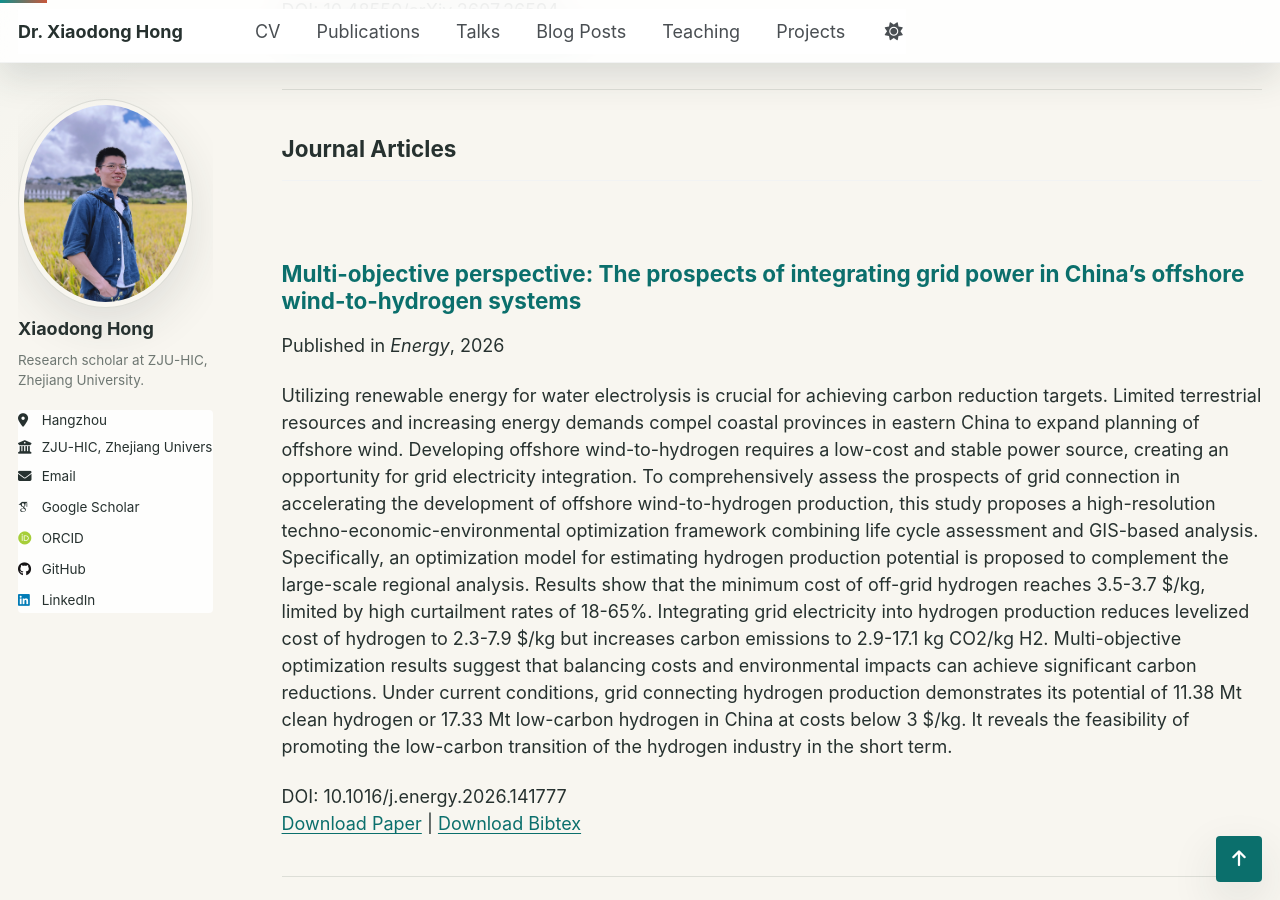
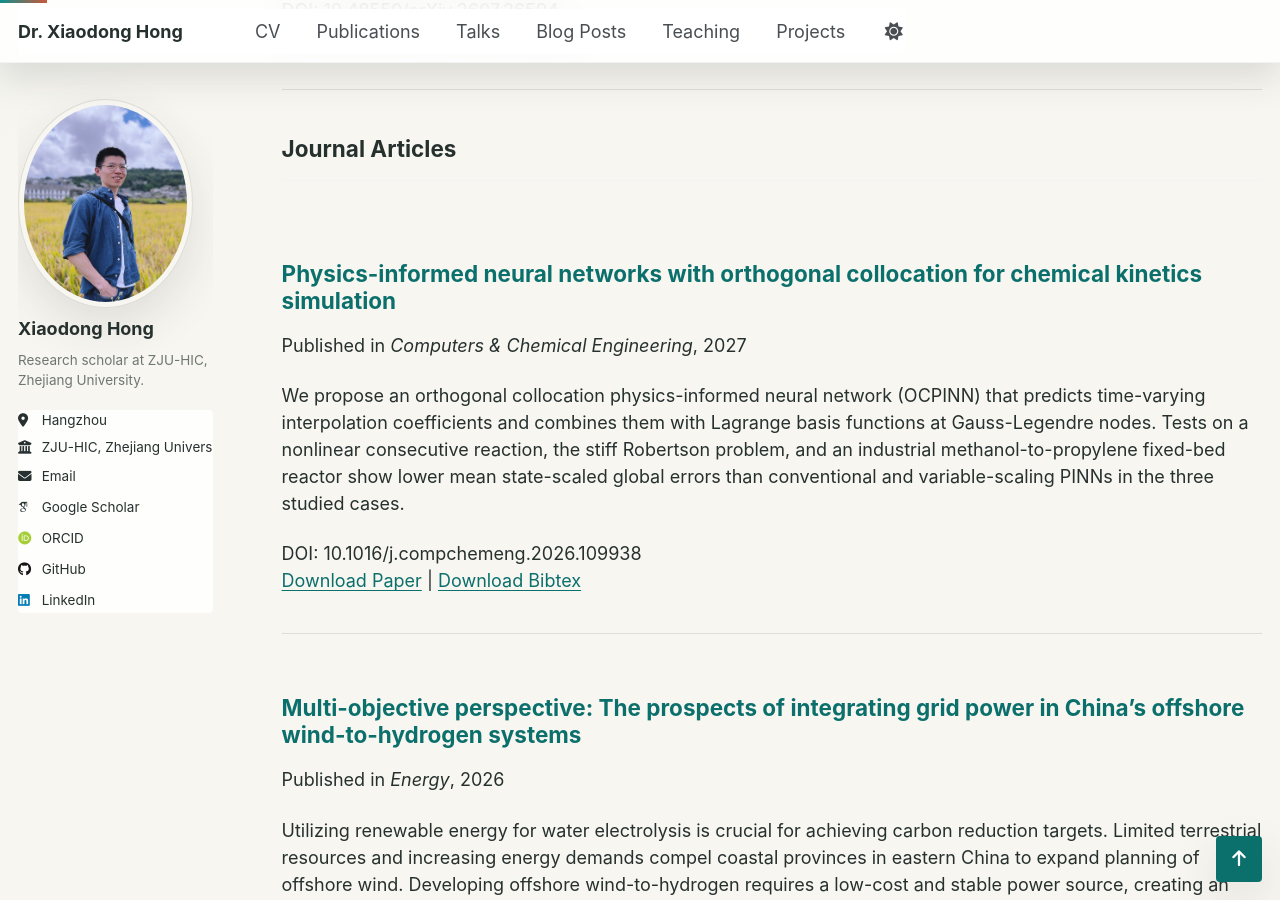
Before and after one commit to NicolasHong/NicolasHong.github.io, a Jekyll site: the page built from _pages/publications.html, in a window 1280 px wide and 900 px high, scrolled down 637 px. Built offline with Jekyll 4.4.1, drawn with Linux system fonts in a browser that asks for light colours; some web fonts are replaced; a script that is not in the unit is left out.

Commit message:
Add OCPINN paper and mesoscience forum talk

```diff
--- /dev/null
+++ b/_publications/2027-01-01-Pu2027.md
@@ -0,0 +1,16 @@
+---
+title: "Physics-informed neural networks with orthogonal collocation for chemical kinetics simulation"
+collection: publications
+category: manuscripts
+permalink: /publication/2027-01-01-Pu2027
+excerpt: >-
+  We propose an orthogonal collocation physics-informed neural network (OCPINN) that predicts time-varying interpolation coefficients and combines them with Lagrange basis functions at Gauss-Legendre nodes. Tests on a nonlinear consecutive reaction, the stiff Robertson problem, and an industrial methanol-to-propylene fixed-bed reactor show lower mean state-scaled global errors than conventional and variable-scaling PINNs in the three studied cases.
+date: 2027-01-01
+venue: 'Computers & Chemical Engineering'
+paperurl: 'https://nicolashong.github.io/files/papers/2027-01-01-Pu2027.pdf'
+bibtexurl: 'https://nicolashong.github.io/files/bibtex/2027-01-01-Pu2027.bib'
+citation: '10.1016/j.compchemeng.2026.109938'
+paperlink: https://www.sciencedirect.com/science/article/pii/S009813542600390X
+---
+
+This work introduces an orthogonal collocation physics-informed neural network (OCPINN) for simulating nonlinear and multiscale chemical kinetics. The network predicts time-varying coefficients of a Lagrange interpolation basis constructed at Gauss-Legendre nodes, providing a structured solution representation while retaining automatic differentiation. Across a nonlinear consecutive reaction, the stiff Robertson problem, and an industrial methanol-to-propylene fixed-bed reactor, OCPINN achieved the lowest mean state-scaled global root mean square error among the PINN methods compared in the paper.
--- /dev/null
+++ b/files/bibtex/2027-01-01-Pu2027.bib
@@ -0,0 +1,11 @@
+@article{pu_physics-informed_2027,
+  title = {Physics-informed neural networks with orthogonal collocation for chemical kinetics simulation},
+  author = {Pu, Pengfei and Hong, Xiaodong and Liao, Zuwei and Wang, Jingdai and Yang, Yongrong},
+  journal = {Computers \& Chemical Engineering},
+  volume = {216},
+  pages = {109938},
+  year = {2027},
+  issn = {0098-1354},
+  doi = {10.1016/j.compchemeng.2026.109938},
+  url = {https://www.sciencedirect.com/science/article/pii/S009813542600390X}
+}
--- a/talkmap/org-locations.js
+++ b/talkmap/org-locations.js
@@ -63,5 +63,10 @@ var addressPoints = [
     "Modeling and Intelligent Optimization of Polyolefin Process Modelling<br />2026 Chinese YingXing Young Scholar Seminar / 2026\u5e74\u4e2d\u56fd\u5316\u5de5\u5b66\u4f1a\u5e94\u661f\u9752\u5e74\u8bba\u575b; Shanghai, China",
     31.23,
     121.47
+  ],
+  [
+    "Modeling and Intelligent Optimization of Polyolefin Process Modelling<br />2026 Forum on Mesoscience and Process Engineering / 2026\u5e74\u4ecb\u79d1\u5b66\u4e0e\u8fc7\u7a0b\u5de5\u7a0b\u8bba\u575b; Beijing, China",
+    39.9042,
+    116.4074
   ]
 ];
```
Also changed, not shown: _pages/about.md (+2 -1 lines), _talks/2026-10-23-hong-polyolefin-mesoscience.md (added, +13 -0 lines), 1 other file.
